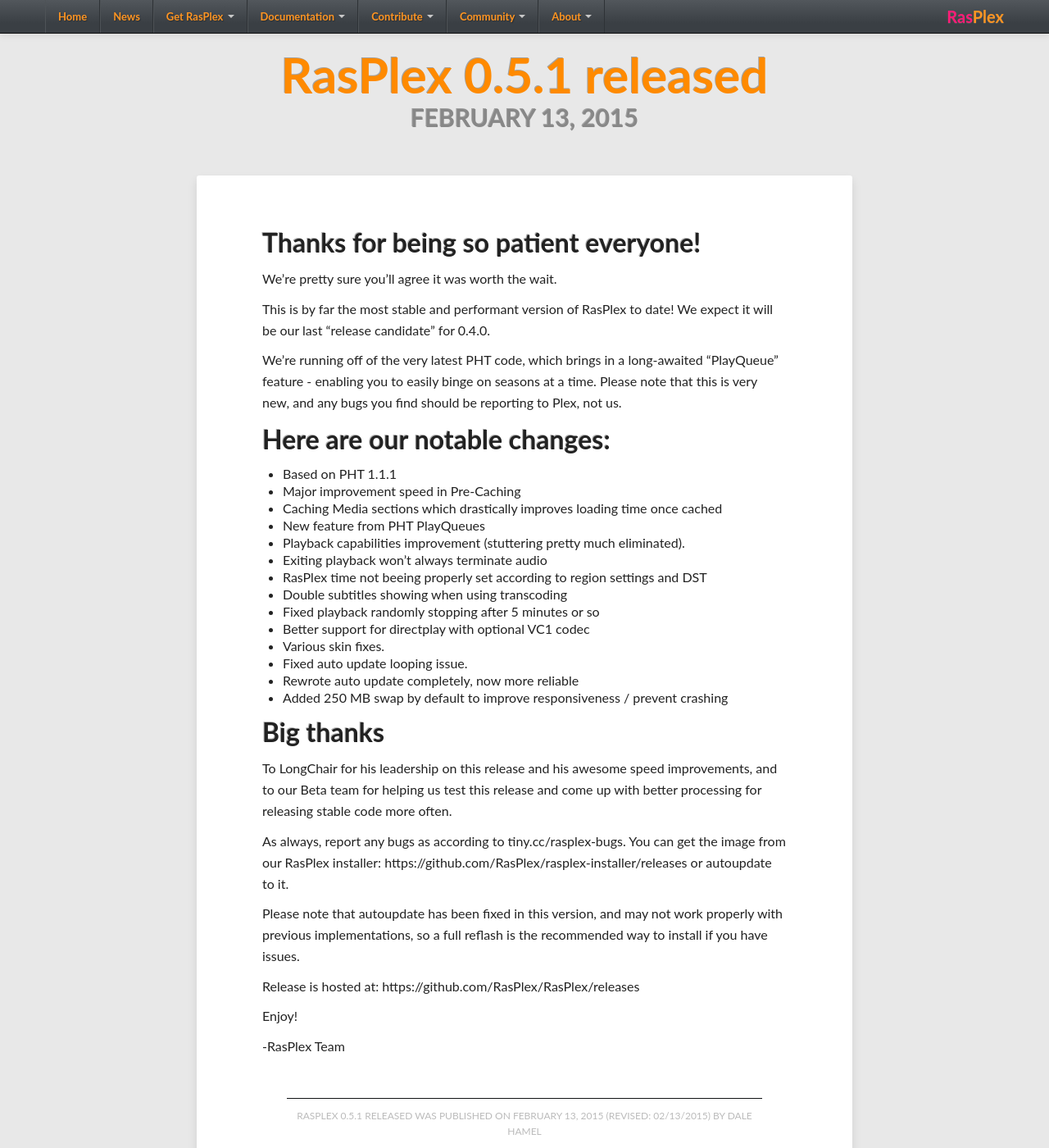
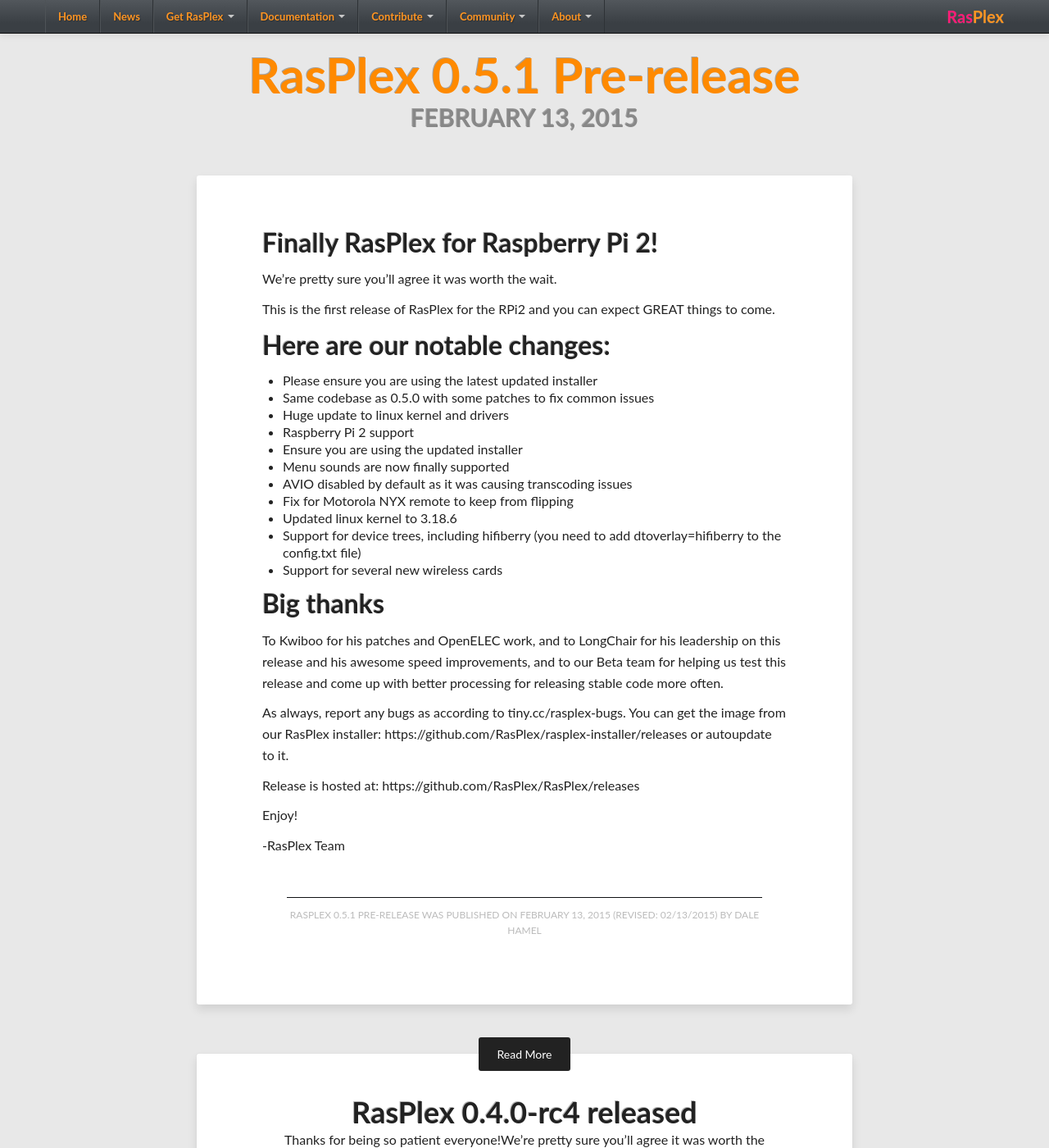
Before and after one commit to RasPlex/RasPlex.github.io, a Jekyll site: the page built from _posts/2015-02-13-rasplex-0.5.1-released.markdown, in a window 1280 px wide and 1400 px high. Shown: the whole window at 82% size. Built offline with Jekyll 4.4.1, drawn with Linux system fonts in a browser that asks for light colours; nearby versions of some CDN libraries.

Commit message:
Update 2015-02-13-rasplex-0.5.1-released.markdown

```diff
--- a/_posts/2015-02-13-rasplex-0.5.1-released.markdown
+++ b/_posts/2015-02-13-rasplex-0.5.1-released.markdown
@@ -1,45 +1,38 @@
 ---
-title: RasPlex 0.5.1 released
+title: RasPlex 0.5.1 Pre-release
 modified: 2015-02-13 15-45-25
 layout: post
 tags: []
 ---
 
-# Thanks for being so patient everyone!
+# Finally RasPlex for Raspberry Pi 2!
 
 We're pretty sure you'll agree it was worth the wait.
 
-This is by far the most stable and performant version of RasPlex to date! We expect it will be our last "release candidate" for 0.4.0.
-
-We're running off of the very latest PHT code, which brings in a long-awaited "PlayQueue" feature - enabling you to easily binge on seasons at a time. Please note that this is very new, and any bugs you find should be reporting to Plex, not us.
+This is the first release of RasPlex for the RPi2 and you can expect GREAT things to come.
 
 # Here are our notable changes:
 
-* Based on PHT 1.1.1
-* Major improvement speed in Pre-Caching
-* Caching Media sections which drastically improves loading time once cached
-* New feature from PHT PlayQueues
-* Playback capabilities improvement (stuttering pretty much eliminated).
-* Exiting playback won't always terminate audio
-* RasPlex time not beeing properly set according to region settings and DST
-* Double subtitles showing when using transcoding
-* Fixed playback randomly stopping after 5 minutes or so
-* Better support for directplay with optional VC1 codec
-* Various skin fixes.
-* Fixed auto update looping issue.
-* Rewrote auto update completely, now more reliable
-* Added 250 MB swap by default to improve responsiveness / prevent crashing
+* Please ensure you are using the latest updated installer
+* Same codebase as 0.5.0 with some patches to fix common issues
+* Huge update to linux kernel and drivers
+* Raspberry Pi 2 support
+* Ensure you are using the updated installer
+* Menu sounds are now finally supported
+* AVIO disabled by default as it was causing transcoding issues
+* Fix for Motorola NYX remote to keep from flipping
+* Updated linux kernel to 3.18.6
+* Support for device trees, including hifiberry (you need to add dtoverlay=hifiberry to the config.txt file)
+* Support for several new wireless cards
 
 
 # Big thanks
 
-To LongChair for his leadership on this release and his awesome speed improvements, and to our Beta team for helping us test this release and come up with better processing for releasing stable code more often.
+To Kwiboo for his patches and OpenELEC work, and to LongChair for his leadership on this release and his awesome speed improvements, and to our Beta team for helping us test this release and come up with better processing for releasing stable code more often.
 
 
 As always, report any bugs as according to tiny.cc/rasplex-bugs.
 You can get the image from our RasPlex installer: https://github.com/RasPlex/rasplex-installer/releases or autoupdate to it.
-
-Please note that autoupdate has been fixed in this version, and may not work properly with previous implementations, so a full reflash is the recommended way to install if you have issues.
 
 Release is hosted at: https://github.com/RasPlex/RasPlex/releases
 
```
